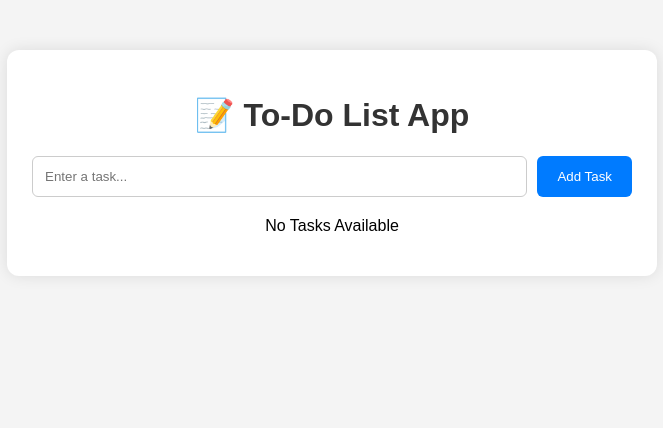
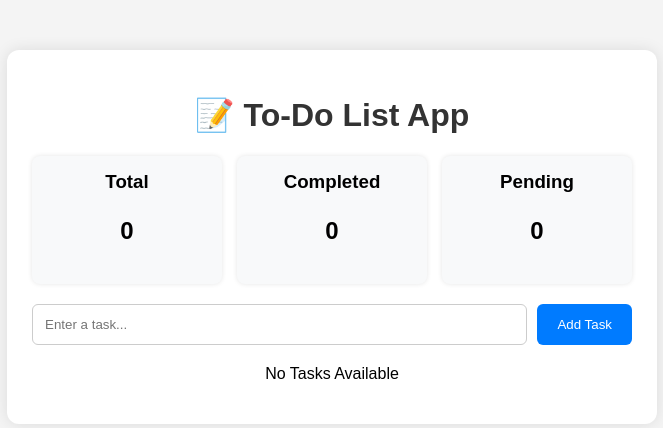
Before and after one commit to Deep-Kotak/web-todo-app, a Flask app: page / in a window 1280 px wide. Shown: the top 428 px of the page, without its empty margins (308-971 px from the left). Run offline with Flask 3, Linux system fonts and the light colour scheme; data that the repository does not hold is empty.

Commit message:
Added dashboard statistics cards

```diff
--- a/app.py
+++ b/app.py
@@ -4,7 +4,8 @@ from database import (
     add_task,
     get_tasks,
     delete_task,
-    complete_task
+    complete_task,
+    get_stats
 )
 
 app = Flask(__name__)
@@ -26,9 +27,14 @@ def home():
 
     tasks = get_tasks()
 
+    total, completed, pending = get_stats()
+
     return render_template(
         "index.html",
-        tasks=tasks
+        tasks=tasks,
+        total=total,
+        completed=completed,
+        pending=pending
     )
 
 
--- a/database.py
+++ b/database.py
@@ -59,6 +59,25 @@ def complete_task(task_id):
     conn.commit()
     conn.close()
 
+def get_stats():
+
+    conn = connect_db()
+    cursor = conn.cursor()
+
+    cursor.execute("SELECT COUNT(*) FROM tasks")
+    total = cursor.fetchone()[0]
+
+    cursor.execute(
+        "SELECT COUNT(*) FROM tasks WHERE status='Completed'"
+    )
+    completed = cursor.fetchone()[0]
+
+    pending = total - completed
+
+    conn.close()
+
+    return total, completed, pending
+
 def get_tasks():
 
     conn = connect_db()
--- a/static/css/style.css
+++ b/static/css/style.css
@@ -86,3 +86,28 @@ button:hover {
     display: flex;
     gap: 15px;
 }
+
+.stats {
+    display: flex;
+    justify-content: space-between;
+    margin: 20px 0;
+    gap: 15px;
+}
+
+.card {
+    flex: 1;
+    text-align: center;
+    background: #f8f9fa;
+    padding: 15px;
+    border-radius: 8px;
+    box-shadow: 0 0 5px rgba(0, 0, 0, 0.1);
+}
+
+.card h3 {
+    margin: 0;
+}
+
+.card p {
+    font-size: 24px;
+    font-weight: bold;
+}
--- a/templates/index.html
+++ b/templates/index.html
@@ -13,6 +13,25 @@
 <div class="container">
 
     <h1>📝 To-Do List App</h1>
+
+    <div class="stats">
+
+    <div class="card">
+        <h3>Total</h3>
+        <p>{{ total }}</p>
+    </div>
+
+    <div class="card">
+        <h3>Completed</h3>
+        <p>{{ completed }}</p>
+    </div>
+
+    <div class="card">
+        <h3>Pending</h3>
+        <p>{{ pending }}</p>
+    </div>
+
+</div>
 
     <form method="POST">
 
```
